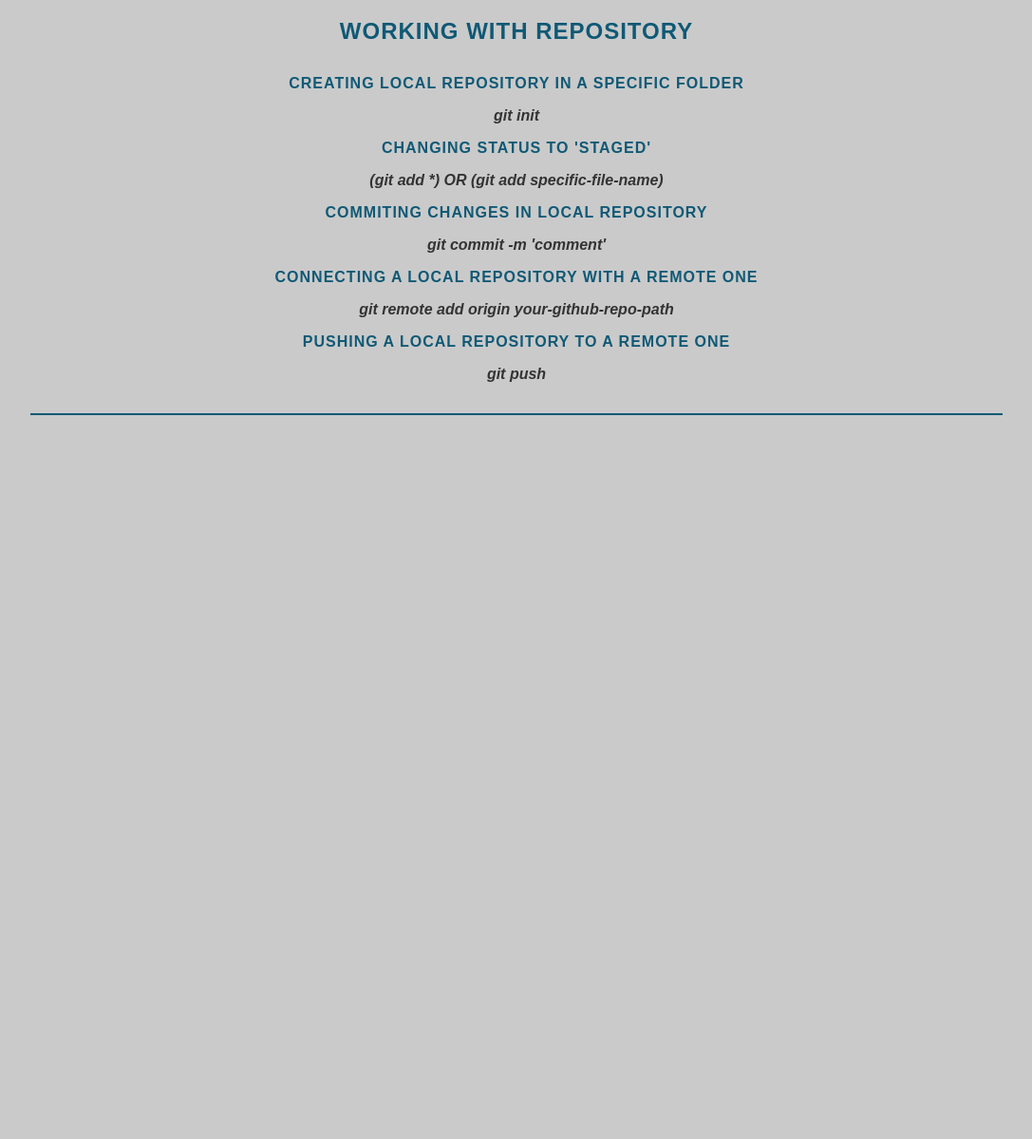
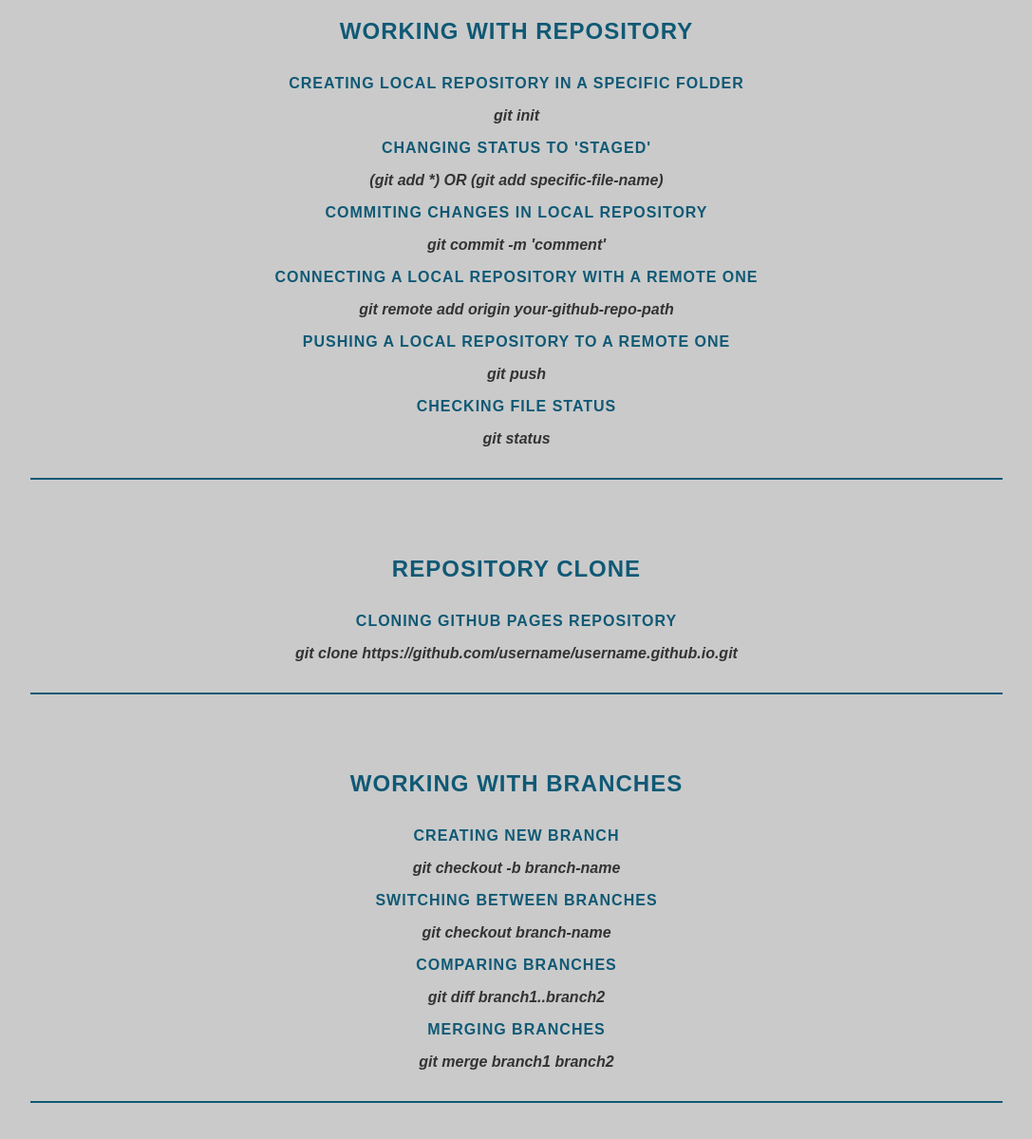
Before and after one commit to lukmak0394/git-cheat-sheet, a plain HTML site: page index.html in a window 1280 px wide. Shown: the part 1111-2310 px from the top of the page at 95% size, without its empty margins (96-1183 px from the left). Before the commit the page ends 1612 px from the top, so only its background shows below. Drawn offline with Linux system fonts and the light colour scheme.

Commit message:
added some commands

```diff
--- a/index.html
+++ b/index.html
@@ -80,8 +80,37 @@
                 <h4>Pushing a local repository to a remote one</h4>
                 <p>git push</p>
             </div>
+            <div class="command">
+                <h4>Checking file status</h4>
+                <p>git status</p>
+            </div>
         </section>
-
+        <section class="command-section">
+            <h2>Repository clone</h2>
+            <div class="command">
+                <h4>Cloning github pages repository</h4>
+                <p>git clone https://github.com/username/username.github.io.git</p>
+            </div>
+        </section>
+        <section class="command-section">
+            <h2>Working with branches</h2>
+            <div class="command">
+                <h4>Creating new branch</h4>
+                <p>git checkout -b branch-name</p>
+            </div>
+            <div class="command">
+                <h4>Switching between branches</h4>
+                <p>git checkout branch-name</p>
+            </div>
+            <div class="command">
+                <h4>Comparing branches</h4>
+                <p>git diff branch1..branch2</p>
+            </div>
+            <div class="command">
+                <h4>Merging branches</h4>
+                <p>git merge branch1 branch2</p>
+            </div>
+        </section>
     </div>
 </body>
 </html>
```
